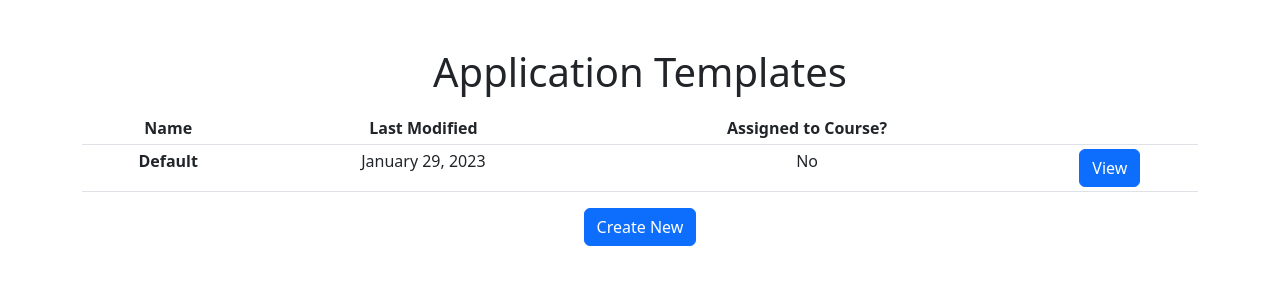
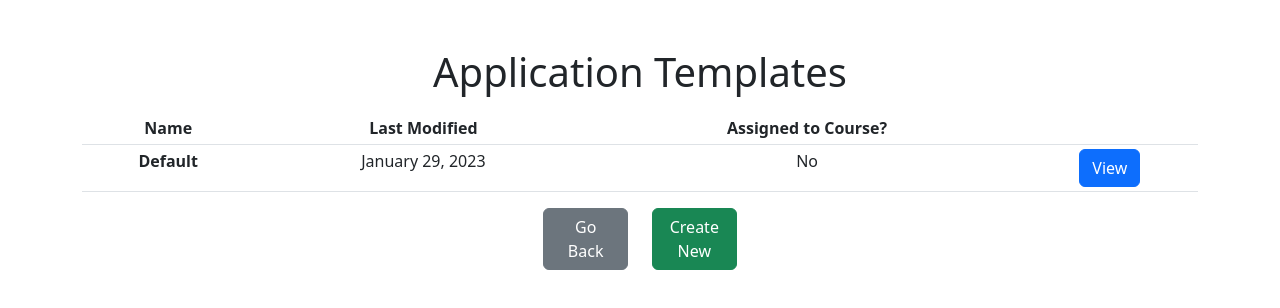
Before and after one commit to doshik/JIC-2325-TA_Application_Website, a React (Create React App) app in the folder frontend/: page /prof/applicationtemplates in a window 1280 px wide. Shown: the top 308 px of the page. Built offline with nearby package versions, Linux system fonts and the light colour scheme.

Commit message:
Added back button to application templates page

```diff
--- a/frontend/src/pages/application_templates/ApplicationTemplateView.js
+++ b/frontend/src/pages/application_templates/ApplicationTemplateView.js
@@ -1,6 +1,6 @@
 import * as React from "react";
 import ApplicationTemplatesTable from "./ApplicationTemplatesTable";
-import { Button } from "react-bootstrap";
+import { Button, Row, Col } from "react-bootstrap";
 
 
 const ApplicationTemplateView = () => {
@@ -8,7 +8,14 @@ const ApplicationTemplateView = () => {
     <div className="text-center mt-5">
         <h1>Application Templates</h1>
         <ApplicationTemplatesTable />
-        <Button>Create New</Button>
+        <Row>
+          <Col md={{ span: 1, offset: 5 }}>
+            <Button variant="secondary">Go Back</Button>
+          </Col>
+          <Col md={{ span: 1 }}>
+            <Button variant="success">Create New</Button>
+          </Col>
+        </Row>
     </div>
   );
 };
--- a/frontend/src/pages/application_templates/ApplicationTemplatesTable.js
+++ b/frontend/src/pages/application_templates/ApplicationTemplatesTable.js
@@ -21,7 +21,7 @@ const ApplicationTemplatesTable = () => {
                         </td>
                         <td>No</td>
                         <td>
-                            <Button>View</Button>
+                            <Button variant="primary">View</Button>
                         </td>
                     </tr>
                 </tbody>
```
